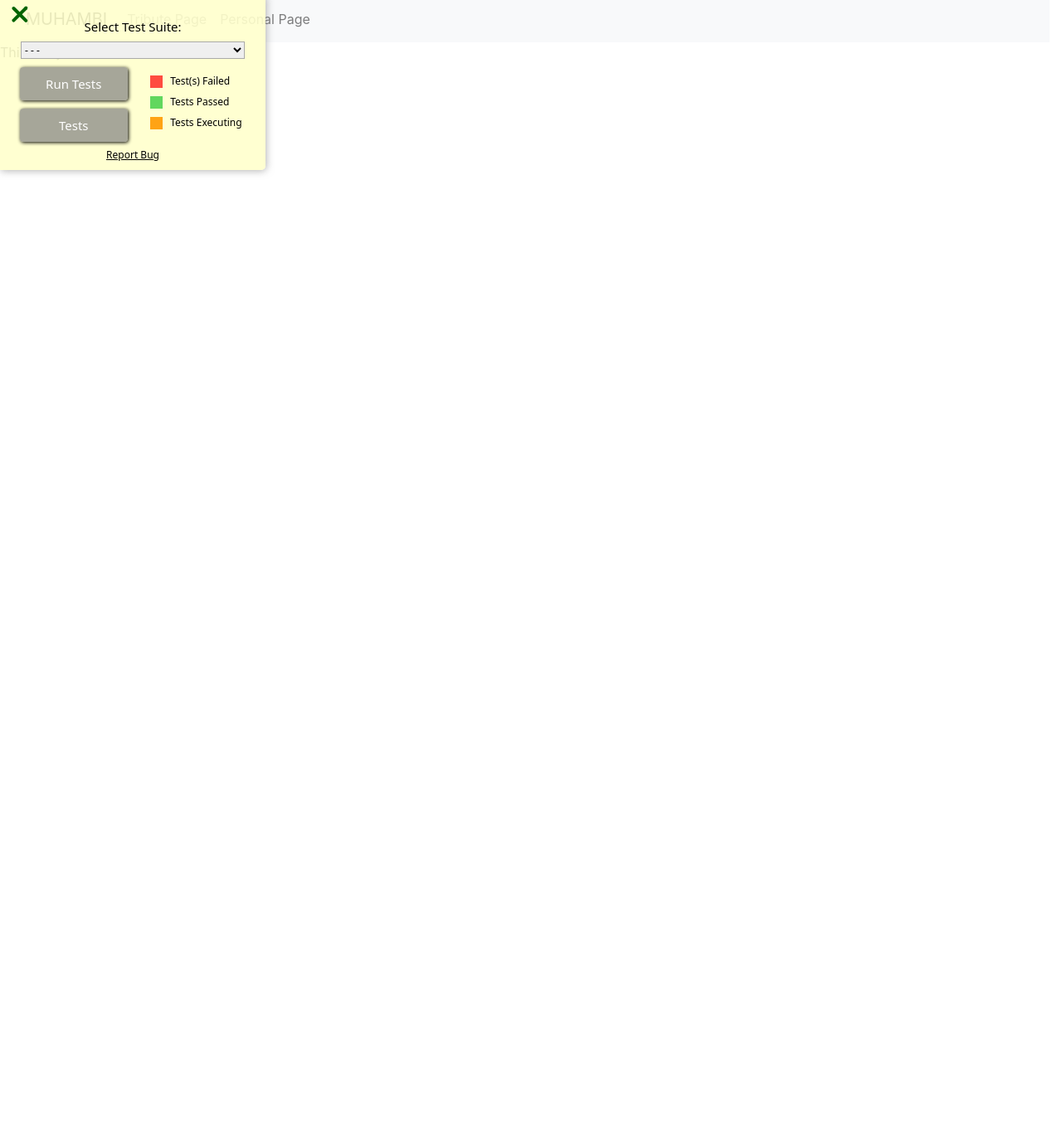
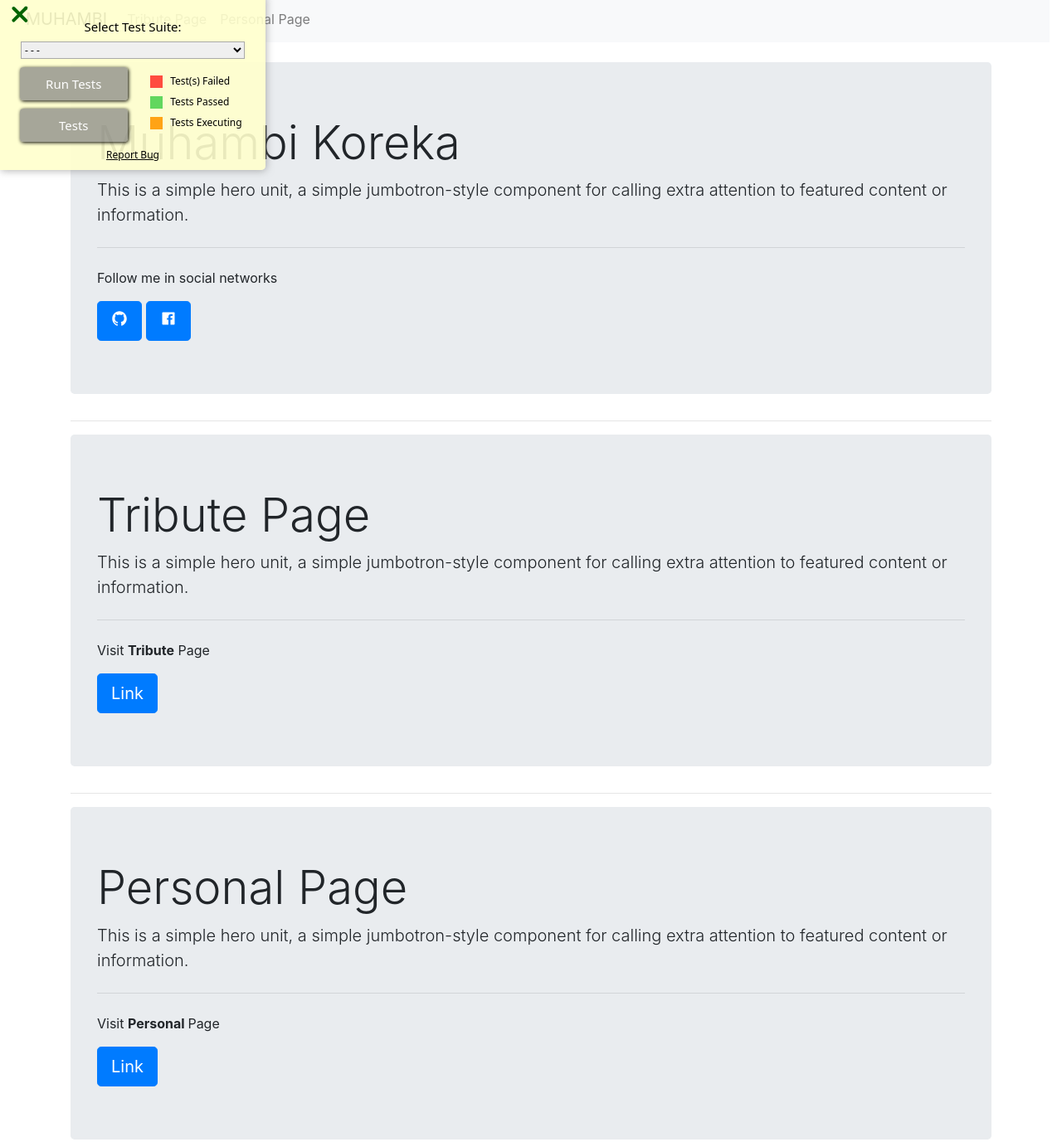
Before and after one commit to kmuhambi/codeyourfuture, a plain HTML site: page index.html in a window 1280 px wide. Shown: the part 5-1382 px from the top of the page at 83% size. Before the commit the page ends 800 px from the top, so only its background shows below. Drawn offline with nearby package versions, Linux system fonts and the light colour scheme.

Commit message:
Added forgetted pages
1. index.html
2. pesonal page

```diff
--- a/index.html
+++ b/index.html
@@ -24,15 +24,16 @@
                       <span class="navbar-toggler-icon"></span>
                     </button>
 
-                    <div class="collapse navbar-collapse" id="navbarText">
+                    <div class="collapse navbar-collapse pull-right" id="navbarText">
 
                         <ul class="navbar-nav mr-sm-2">
 
                         <li class="nav-item">
-                          <a class="nav-link" href="#">Tribute Page</a>
+                          <a class="nav-link" href="https://kmuhambi.github.io/codeyourfuture/tributepage">Tribute Page</a>
                         </li>
+
                         <li class="nav-item">
-                          <a class="nav-link" href="#">Personal Page</a>
+                          <a class="nav-link" href="https://kmuhambi.github.io/codeyourfuture/personalpage">Personal Page</a>
                         </li>
                       </ul>
 
@@ -44,10 +45,47 @@
 
     </header>
 
+    <br />
+
+    <div class="container">
+
+            <div class="jumbotron">
+                    <h1 class="display-4">Muhambi Koreka</h1>
+                    <p class="lead">This is a simple hero unit, a simple jumbotron-style component for calling extra attention to featured content or information.</p>
+
+                    <hr class="my-4">
+
+                    <p>Follow me in social networks</p>
+                    <a class="btn btn-primary btn-lg" href="https://github.com/kmuhambi" role="button"><ion-icon name="logo-github"></ion-icon></a>
+                    <a class="btn btn-primary btn-lg" href="https://www.facebook.com/muhambi.koreka" role="button"><ion-icon name="logo-facebook"></ion-icon></a>
+            </div>
+
+            <hr />
+            <div class="jumbotron">
+                    <h1 class="display-4">Tribute Page</h1>
+                    <p class="lead">This is a simple hero unit, a simple jumbotron-style component for calling extra attention to featured content or information.</p>
+
+                    <hr class="my-4">
+
+                    <p>Visit <b>Tribute</b>  Page</p>
+                    <a class="btn btn-primary btn-lg" href="https://kmuhambi.github.io/codeyourfuture/tributepage/index.html" role="button">Link</a>
+            </div>
+
+            <hr />
+            <div class="jumbotron">
+                    <h1 class="display-4">Personal Page</h1>
+                    <p class="lead">This is a simple hero unit, a simple jumbotron-style component for calling extra attention to featured content or information.</p>
+
+                    <hr class="my-4">
+
+                    <p>Visit <b> Personal </b>  Page </p>
+                    <a class="btn btn-primary btn-lg" href="https://kmuhambi.github.io/codeyourfuture/personalpage/index.html" role="button">Link</a>
+            </div>
+
+    </div>
 
 
-
-    <footer>
+    <footer class="">
         This is my footer
     </footer>
 
@@ -55,7 +93,7 @@
 <script src='content/js/bootstrap.min.js'></script>
 <script src="content/js/popper.min.js"></script>
 <script src="content/js/bundle.js"></script>
-
+<script async src="https://unpkg.com/ionicons@4.4.4/dist/ionicons.js"></script>
 <!--
 <script src="https://code.jquery.com/jquery-3.3.1.slim.min.js" integrity="sha384-q8i/X+965DzO0rT7abK41JStQIAqVgRVzpbzo5smXKp4YfRvH+8abtTE1Pi6jizo" crossorigin="anonymous"></script>
 <script src="https://stackpath.bootstrapcdn.com/bootstrap/4.3.1/js/bootstrap.min.js" integrity="sha384-JjSmVgyd0p3pXB1rRibZUAYoIIy6OrQ6VrjIEaFf/nJGzIxFDsf4x0xIM+B07jRM" crossorigin="anonymous"></script>
```
Also changed, not shown: personalpage/index.html (+2 -0 lines).
